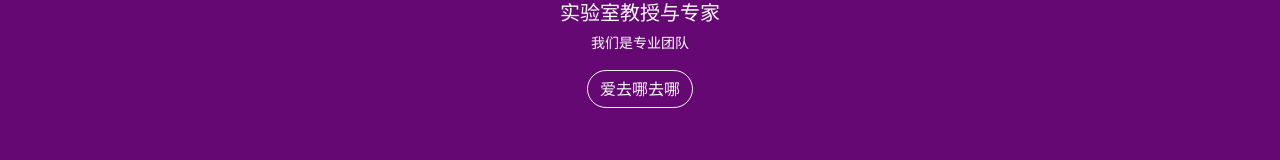
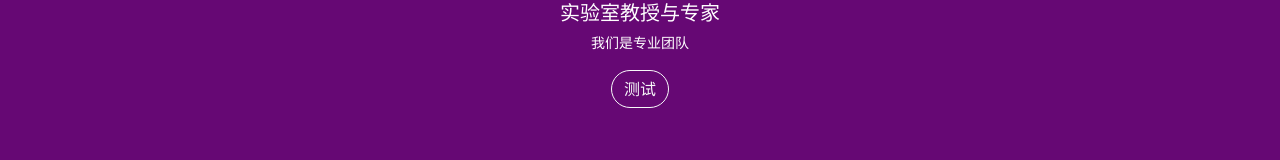
Before and after one commit to XuZhixuan/rios-fe-2022-05, a Vue app: page /team in a window 1280 px wide. Shown: the part 151-311 px from the top of the page. Built offline with nearby package versions, Linux system fonts and the light colour scheme.

Commit message:
修复了一些未知bug

```diff
--- a/src/router/routes.js
+++ b/src/router/routes.js
@@ -7,7 +7,7 @@ export default [
   },
   {
     path: '/team',
-    component: () => import('@/views/TeamList')
+    component: () => import('@/views/team/TeamList')
   },
   {
     path: '/team/:id',
--- a/src/views/team/TeacherShow.vue
+++ b/src/views/team/TeacherShow.vue
@@ -1,12 +1,18 @@
 <template>
   <b-container>
-    <p>Detailed info of Teacher ID: {{ id }} component Here</p>
+    <teacher-detail :id="id" />
   </b-container>
 </template>
 
 <script>
+import TeacherDetail from '@/components/team/TeacherDetail';
+
 export default {
+  components: { TeacherDetail },
   name: 'TeacherShow',
-  props: ['id']
+  props: ['id'],
+  component: {
+    TeacherDetail
+  }
 };
 </script>
--- a/src/views/TeamList.vue
+++ b/src/views/team/TeamList.vue
@@ -5,7 +5,7 @@
       <b-container>
         <h5>实验室教授与专家</h5>
         <p>我们是专业团队</p>
-        <b-button pill variant="outline-light">爱去哪去哪</b-button>
+        <b-button pill variant="outline-light">测试</b-button>
       </b-container>
     </div>
     <b-container>
@@ -72,7 +72,7 @@ export default {
             research: '集成电路设计，EDA,AI芯片'
           },
           email: 'test',
-          link: ' test'
+          link: 'test'
         }
       ]
     };
```
